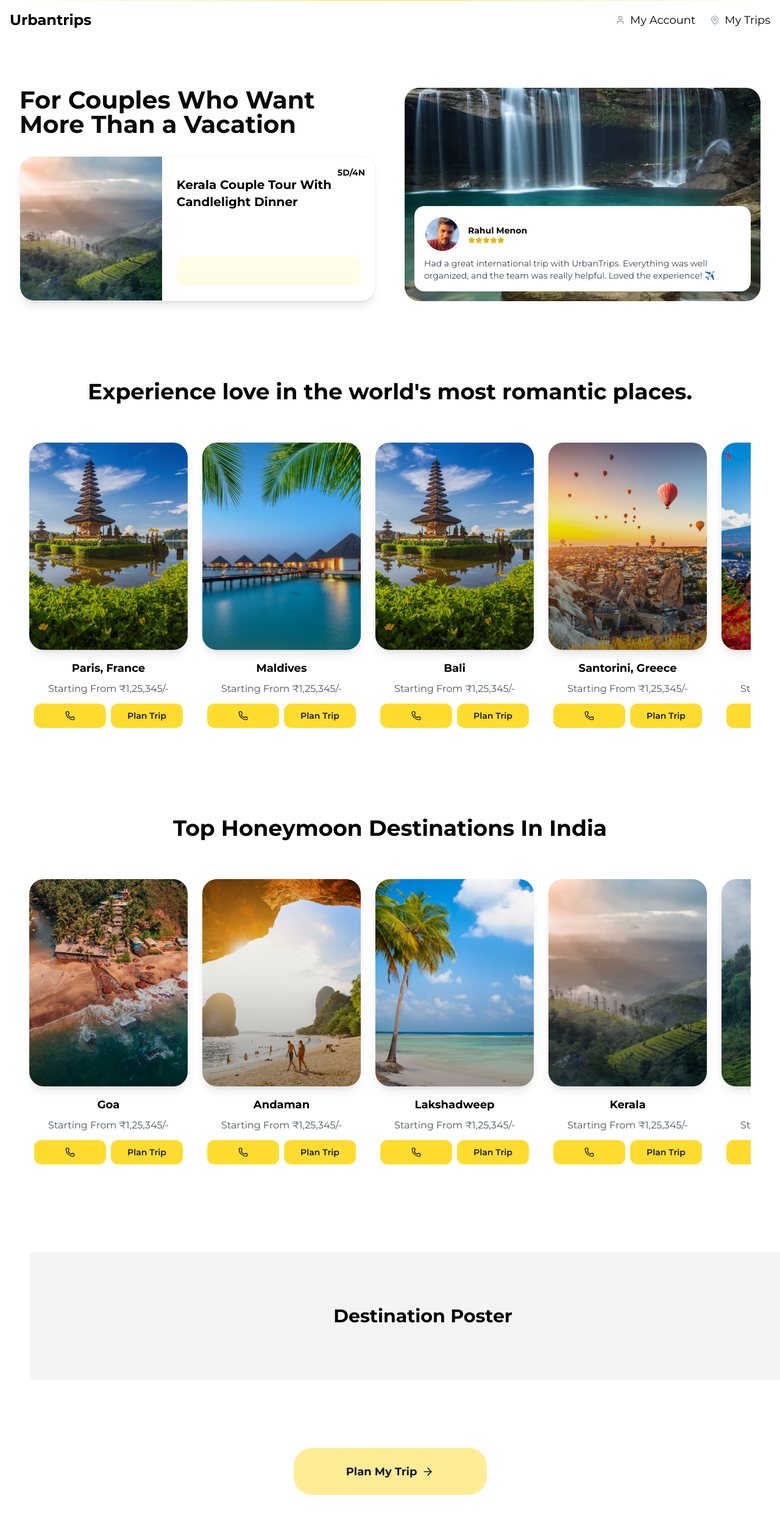
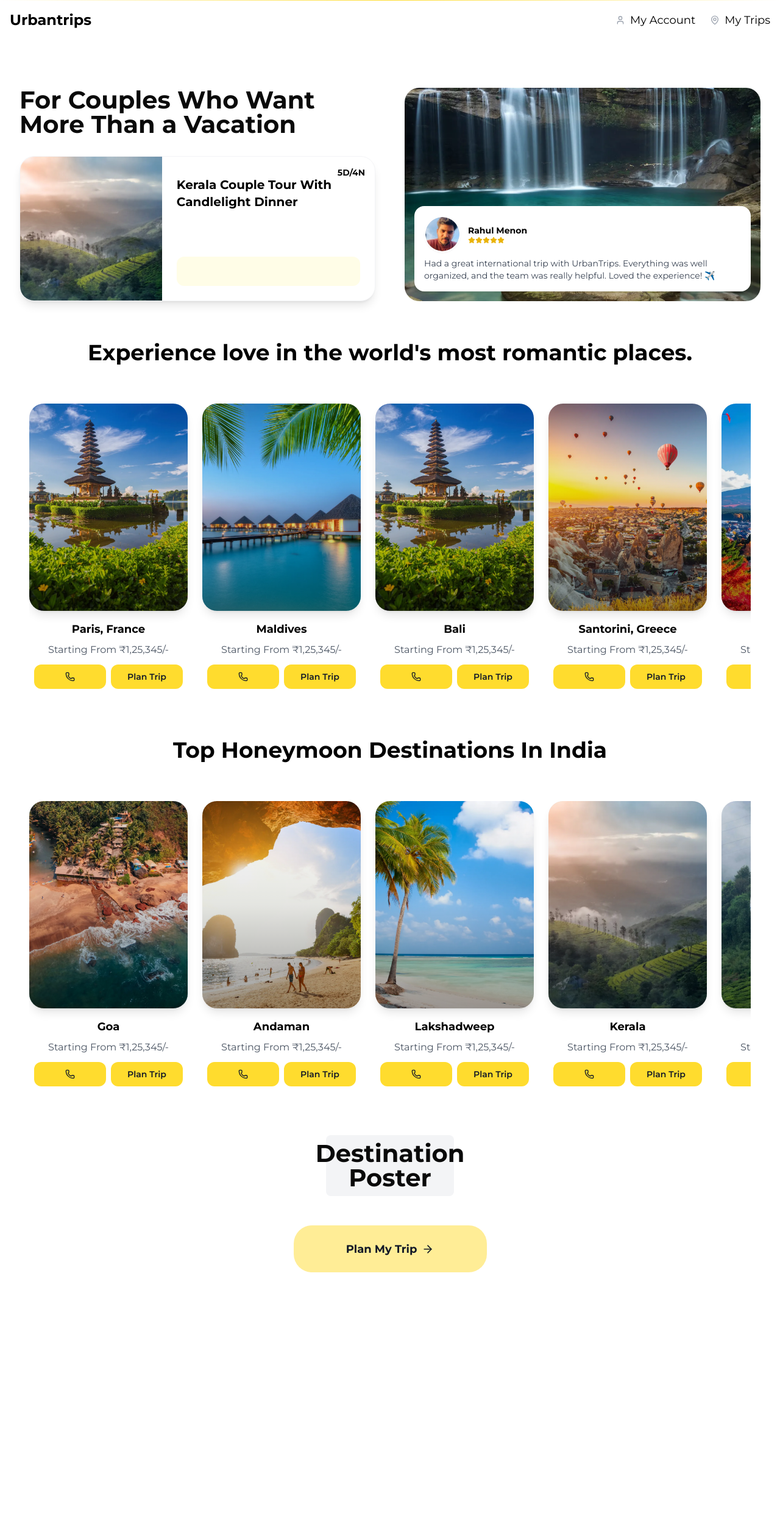
Before and after one commit to urbantrips/ut-client, a Next.js app: page /romantic in a window 1280 px wide. Shown: the top 2490 px of the page at 61% size. After the commit the page ends 2167 px from the top, so only its background shows below. Built offline with nearby package versions, Linux system fonts and the light colour scheme.

Commit message:
fix: adjust padding in destination and travel style sections for consistent layout

```diff
--- a/src/components/features/destination-poster-section.tsx
+++ b/src/components/features/destination-poster-section.tsx
@@ -4,18 +4,18 @@ import { motion } from 'framer-motion';
 
 export function DestinationPosterSection() {
   return (
-    <section className="w-full px-4 sm:px-6 md:px-8 lg:px-12 py-8 sm:py-12 md:py-16 bg-white">
+    <section className="w-full px-4 sm:px-6 md:px-8 lg:px-12 pt-8 sm:pt-12 md:pt-16 bg-white">
       <div className="max-w-7xl mx-auto">
         <motion.div
-          className="w-[1292px] h-[209px] bg-gray-100 rounded-lg flex items-center justify-center mx-auto"
+          className=" sm:w-[210px] h-[100px] bg-gray-100 rounded-lg flex items-center justify-center mx-auto"
           initial={{ opacity: 0, scale: 0.95 }}
           whileInView={{ opacity: 1, scale: 1 }}
           viewport={{ once: true }}
           transition={{ duration: 0.6 }}
         >
-          <h3 className="text-xl sm:text-2xl md:text-3xl font-bold text-black">
+          <h2 className="">
             Destination Poster
-          </h3>
+          </h2>
         </motion.div>
       </div>
     </section>
--- a/src/components/features/for-couples-section.tsx
+++ b/src/components/features/for-couples-section.tsx
@@ -7,7 +7,7 @@ import { CustomerAvatar } from '@/components/ui/customer-avatar';
 
 export function ForCouplesSection() {
   return (
-    <section className="w-full mx-auto px-4 sm:px-6 lg:px-8 py-12 md:py-16">
+    <section className="w-full mx-auto px-4 sm:px-6 lg:px-8 pt-12 md:pt-16">
       <div className="flex flex-col lg:flex-row gap-8 lg:gap-12 items-stretch justify-center">
         {/* Left Side - Heading & Tour Card */}
         <div className="w-full lg:w-1/2 flex flex-col">
--- a/src/components/features/travel-style-destinations-section.tsx
+++ b/src/components/features/travel-style-destinations-section.tsx
@@ -22,7 +22,7 @@ export function TravelStyleDestinationsSection({
   const displayDestinations = destinations.slice(0, cardCount);
 
   return (
-    <section className="w-full px-4 sm:px-6 md:px-8 lg:px-12 py-8 sm:py-12 md:py-16 bg-white">
+    <section className="w-full px-4 sm:px-6 md:px-8 lg:px-12 pt-8 sm:pt-12 md:pt-16 bg-white">
       <div className="max-w-7xl mx-auto">
         <div className="text-center mb-8 sm:mb-12 md:mb-16">
           <h2 className="text-2xl sm:text-3xl md:text-4xl font-bold text-black mb-4">
```
